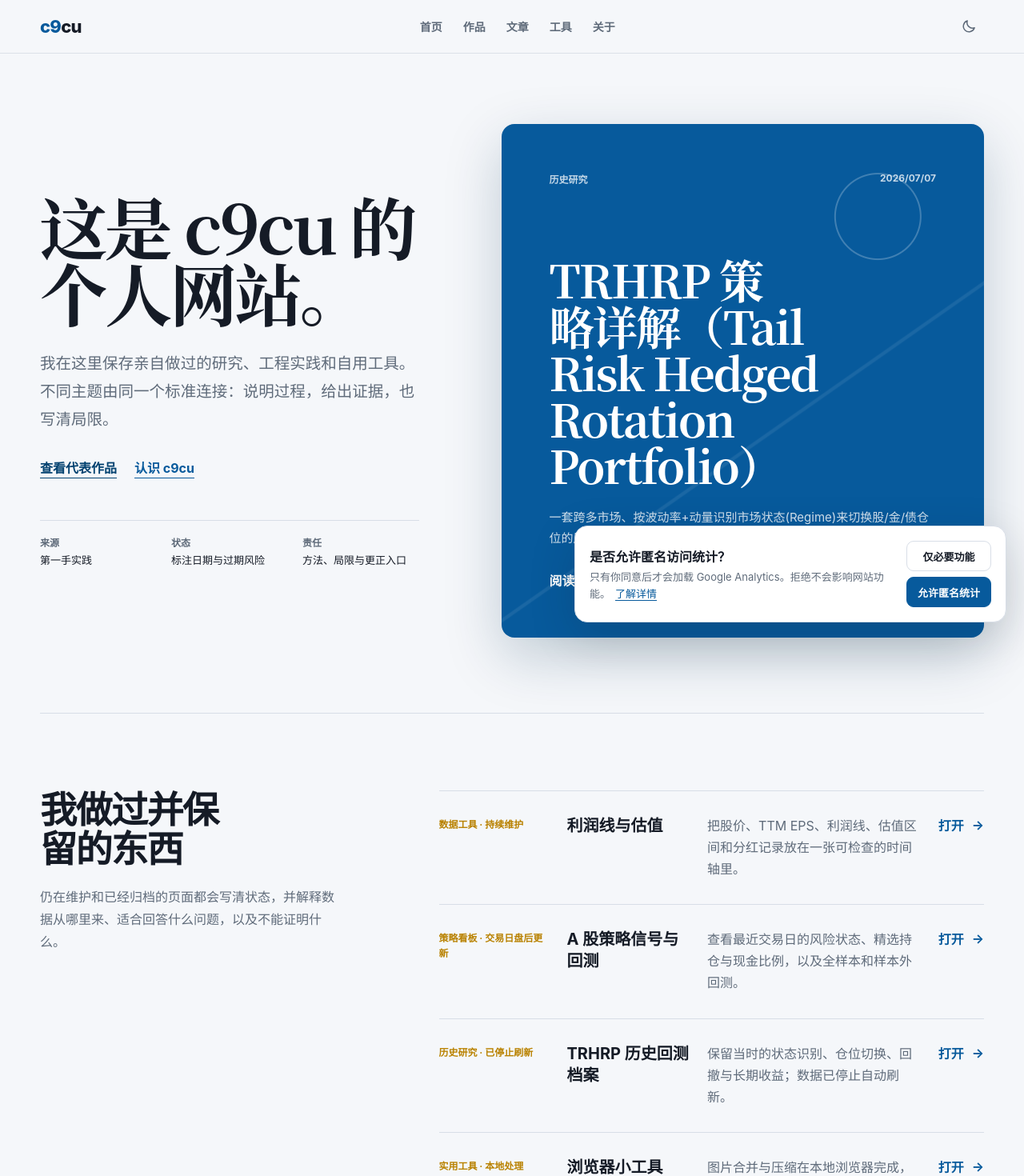
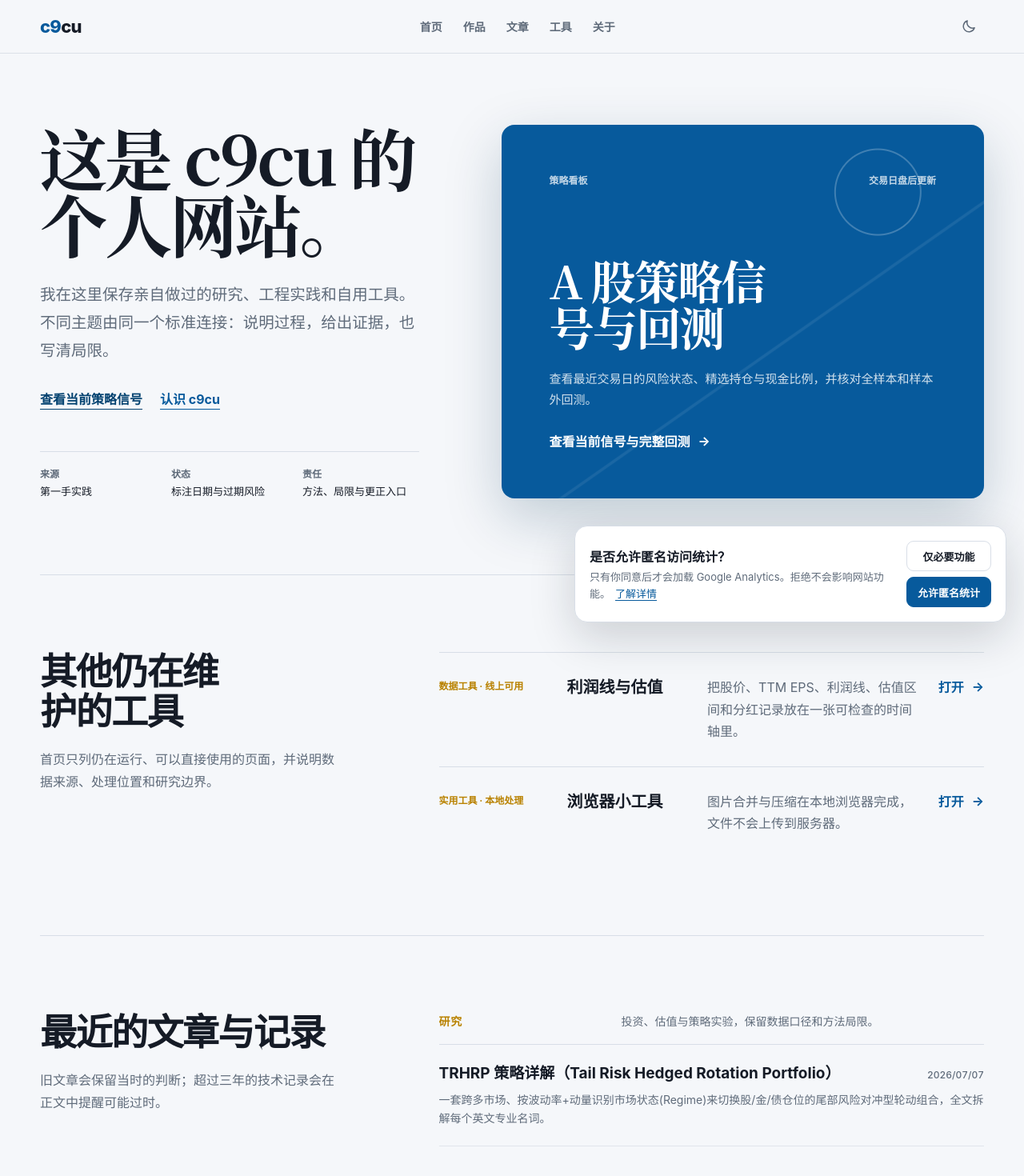
Before and after one commit to zqcccc/misc, a Next.js app: page / in a window 1280 px wide. Shown: the top 1470 px of the page at 80% size. Built offline with nearby package versions, Linux system fonts and the light colour scheme.

Commit message:
refactor: prioritize active A-share dashboard

```diff
--- a/app/page.tsx
+++ b/app/page.tsx
@@ -4,7 +4,6 @@ import { getCachedAllPost } from './api/post/lib'
 import {
   formatPostDate,
   getPostCategory,
-  isArchivedPost,
   SITE_CATEGORIES,
   SITE_DESCRIPTION,
   SITE_TITLE,
@@ -25,31 +24,12 @@ export const metadata: Metadata = {
   },
 }
 
-const FEATURED_PATHS = [
-  'trhrp-strategy',
-  'etf/自由现金流ETF',
-  'ai/2025',
-  'cursor/code',
-]
-
 const tools = [
   {
     href: '/pe',
     title: '利润线与估值',
     description: '把股价、TTM EPS、利润线、估值区间和分红记录放在一张可检查的时间轴里。',
-    meta: '数据工具 · 持续维护',
-  },
-  {
-    href: '/ashare-strategy',
-    title: 'A 股策略信号与回测',
-    description: '查看最近交易日的风险状态、精选持仓与现金比例，以及全样本和样本外回测。',
-    meta: '策略看板 · 交易日盘后更新',
-  },
-  {
-    href: '/trhrp-backtest',
-    title: 'TRHRP 历史回测档案',
-    description: '保留当时的状态识别、仓位切换、回撤与长期收益；数据已停止自动刷新。',
-    meta: '历史研究 · 已停止刷新',
+    meta: '数据工具 · 线上可用',
   },
   {
     href: '/tools',
@@ -61,11 +41,7 @@ const tools = [
 
 export default async function Home() {
   const posts = await getCachedAllPost()
-  const featured = FEATURED_PATHS.map((postPath) =>
-    posts.find((post) => post.path === postPath),
-  ).filter(Boolean)
-  const lead = featured[0] || posts[0]
-  const recent = posts.filter((post) => post.path !== lead?.path).slice(0, 10)
+  const recent = posts.slice(0, 10)
   const grouped = recent.reduce<Record<SiteCategory, typeof posts>>(
     (groups, post) => {
       groups[getPostCategory(post)].push(post)
@@ -83,7 +59,7 @@ export default async function Home() {
             我在这里保存亲自做过的研究、工程实践和自用工具。不同主题由同一个标准连接：说明过程，给出证据，也写清局限。
           </p>
           <div className='home-actions'>
-            <a href='#work'>查看代表作品</a>
+            <Link href='/ashare-strategy'>查看当前策略信号</Link>
             <Link href='/about'>认识 c9cu</Link>
           </div>
           <dl className='home-principles' aria-label='内容原则'>
@@ -102,30 +78,26 @@ export default async function Home() {
           </dl>
         </div>
 
-        {lead && (
         <article className='home-lead-work'>
           <div className='home-lead-meta'>
-              <span>{isArchivedPost(lead) ? '历史研究' : SITE_CATEGORIES[getPostCategory(lead)].label}</span>
-              <time dateTime={String(lead.data.date)}>
-                {formatPostDate(lead.data.date)}
-              </time>
+            <span>策略看板</span>
+            <span>交易日盘后更新</span>
           </div>
           <h2>
-              <Link href={`/post/${lead.path}`}>{lead.data.title}</Link>
+            <Link href='/ashare-strategy'>A 股策略信号与回测</Link>
           </h2>
-            <p>{lead.data.description}</p>
-            <Link className='home-text-link' href={`/post/${lead.path}`}>
-              阅读完整方法
+          <p>查看最近交易日的风险状态、精选持仓与现金比例，并核对全样本和样本外回测。</p>
+          <Link className='home-text-link' href='/ashare-strategy'>
+            查看当前信号与完整回测
             <span aria-hidden='true'>→</span>
           </Link>
         </article>
-        )}
       </section>
 
       <section id='work' className='home-section home-work' aria-labelledby='work-title'>
         <div className='home-section-heading'>
-          <h2 id='work-title'>我做过并保留的东西</h2>
-          <p>仍在维护和已经归档的页面都会写清状态，并解释数据从哪里来、适合回答什么问题，以及不能证明什么。</p>
+          <h2 id='work-title'>其他仍在维护的工具</h2>
+          <p>首页只列仍在运行、可以直接使用的页面，并说明数据来源、处理位置和研究边界。</p>
         </div>
         <div className='home-tool-list'>
           {tools.map((tool) => (
--- a/app/sitemap.ts
+++ b/app/sitemap.ts
@@ -17,7 +17,6 @@ const publicRoutes = [
   '/tools/compress-images',
   '/pe',
   '/ashare-strategy',
-  '/trhrp-backtest',
 ]
 
 export default async function sitemap(): Promise<MetadataRoute.Sitemap> {
--- a/app/tools/page.tsx
+++ b/app/tools/page.tsx
@@ -4,18 +4,11 @@ import Link from 'next/link'
 export const metadata: Metadata = {
   title: '自用工具',
   description:
-    'c9cu 的研究工具、浏览器工具与历史研究档案：说明维护状态、数据来源、处理位置和已知局限。',
+    'c9cu 的研究工具与浏览器工具：说明维护状态、数据来源、处理位置和已知局限。',
   alternates: { canonical: '/tools' },
 }
 
 const tools = [
-  {
-    name: '利润线与估值',
-    desc: '把股价、TTM EPS、利润线、估值区间与分红记录放进同一时间轴。',
-    href: '/pe',
-    kind: '研究工具',
-    detail: '使用公开市场数据；页面标注更新时间与研究边界。',
-  },
   {
     name: 'A 股策略信号与回测',
     desc: '查看最近交易日的风险状态、精选持仓与现金比例，并核对全样本和样本外回测。',
@@ -24,11 +17,11 @@ const tools = [
     detail: '交易日盘后更新；展示的是模型信号和历史回测，不构成投资建议。',
   },
   {
-    name: 'TRHRP 多市场回测',
-    desc: '保留多市场状态识别、仓位切换、回撤和长期收益的历史结果。',
-    href: '/trhrp-backtest',
-    kind: '历史研究',
-    detail: '已停止自动刷新；页面仅作研究档案，不构成投资建议。',
+    name: '利润线与估值',
+    desc: '把股价、TTM EPS、利润线、估值区间与分红记录放进同一时间轴。',
+    href: '/pe',
+    kind: '研究工具',
+    detail: '使用公开市场数据；页面标注更新时间与研究边界。',
   },
   {
     name: '图片合并',
@@ -58,7 +51,7 @@ export default function ToolsHome() {
 
       <section aria-labelledby='tools-list-title'>
         <div className='tools-index-heading'>
-          <h2 id='tools-list-title'>工具与研究档案</h2>
+          <h2 id='tools-list-title'>工具与研究看板</h2>
           <p>{tools.length} 个公开页面</p>
         </div>
         <ol className='tools-index-list'>
```
Lines whose indentation alone changed are shown as unchanged.
